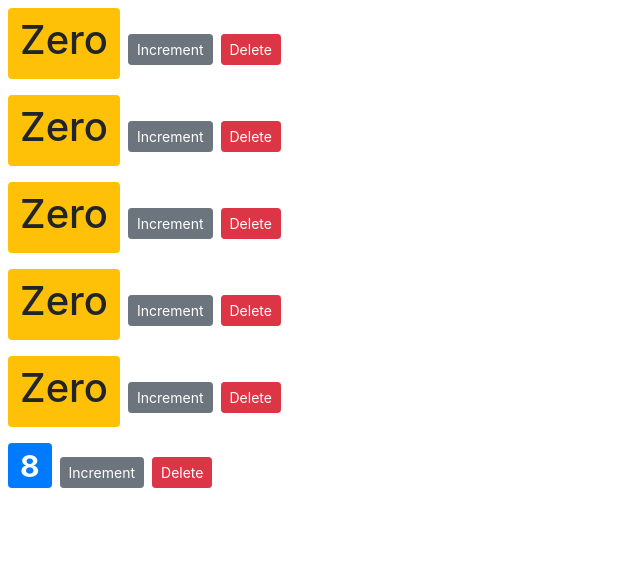
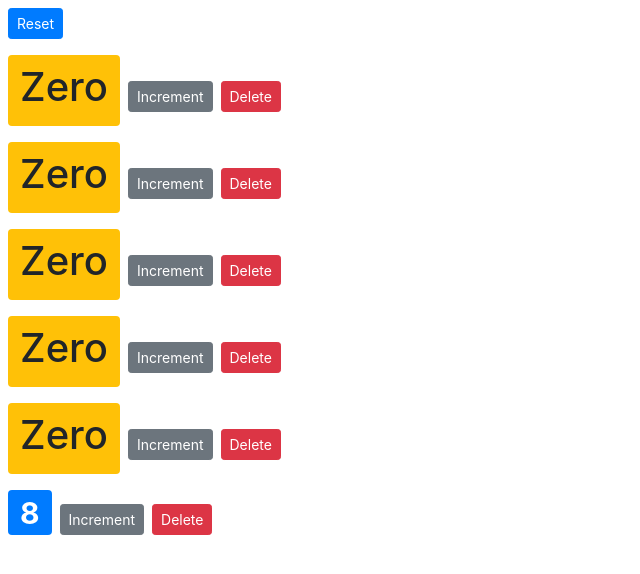
Before and after one commit to yuliangjin1985/counter-app, a React (Create React App) app: page / in a window 1280 px wide. Shown: the top 574 px of the page, without its empty margins (0-640 px from the left). Built offline with nearby package versions, Linux system fonts and the light colour scheme.

Commit message:
single source of truth

```diff
--- a/src/components/counters.jsx
+++ b/src/components/counters.jsx
@@ -12,8 +12,19 @@
             {id: 6, count: 8}
         ]
     }
+
+    handleReset = () => {
+        const counters = this.state.counters.map( c => {
+            c.count = 0;
+            return c;
+        });
+        this.setState({counters});
+    }
     render() {
         return <div>
+            <button className="btn btn-primary btn-sm m-2"
+                onClick={this.handleReset}>Reset
+            </button>
             {this.state.counters.map(count =>
                 <Counter
                     key={count.id}
```
Also changed, not shown: 1 other file (tests, documents, lock files or other folders).
